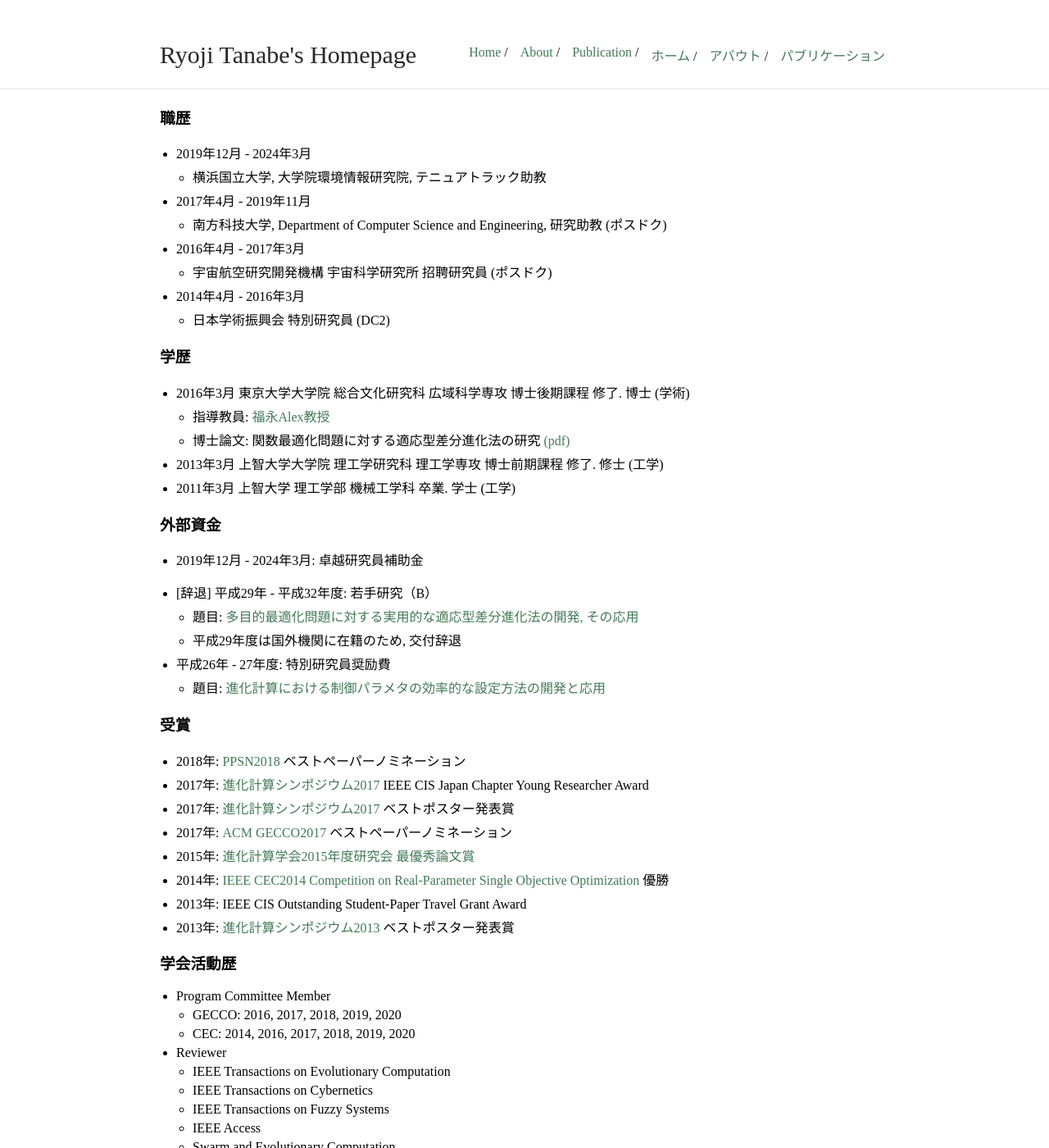
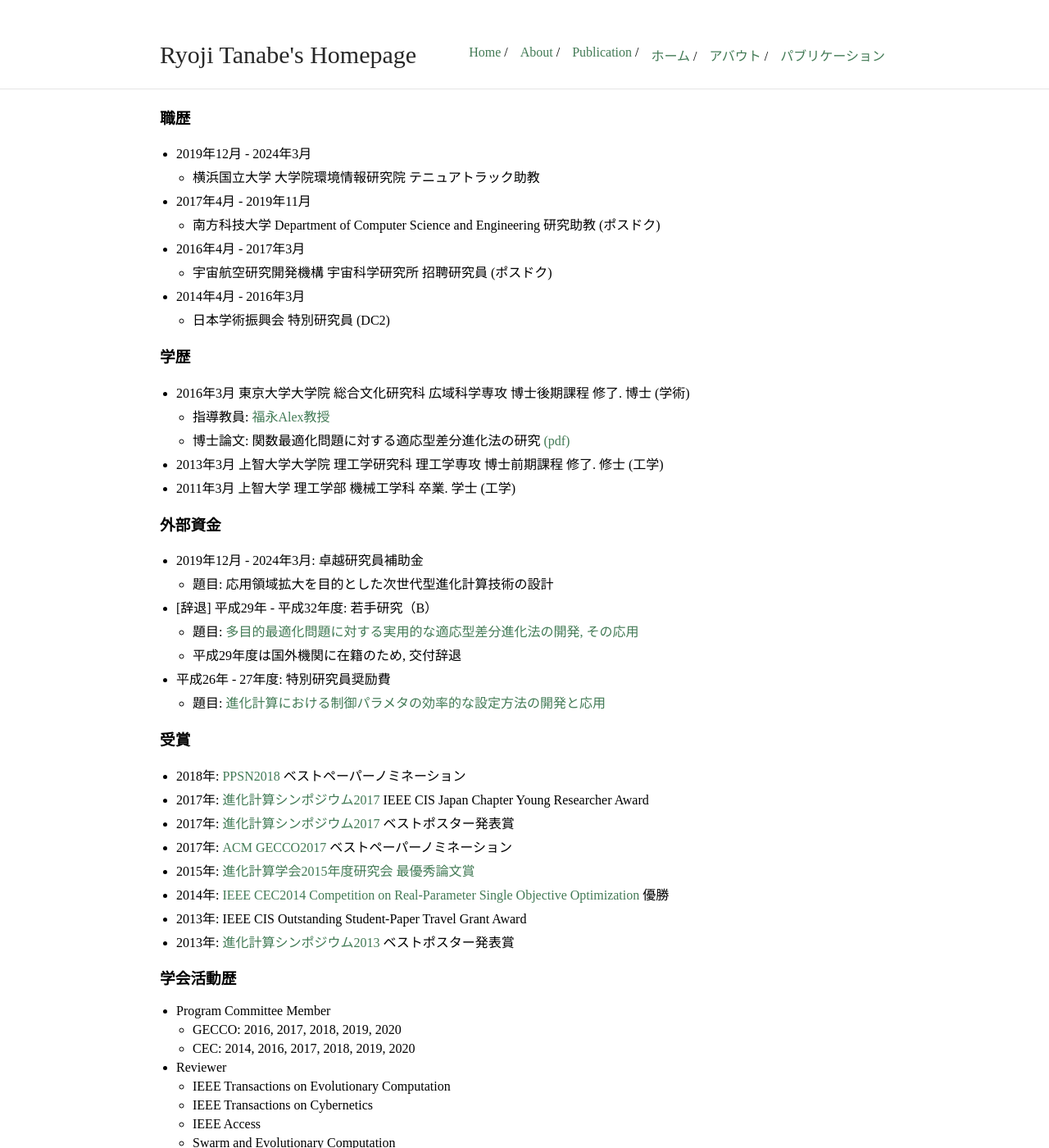
Before and after one commit to ryojitanabe/ryojitanabe.github.io, a Jekyll site: the page built from about-j.md, in a window 1280 px wide and 1400 px high. Shown: the whole window at 82% size. Built offline with Jekyll 4.4.1, drawn with Linux system fonts in a browser that asks for light colours.

Commit message:
fix some typos

```diff
--- a/about-j.md
+++ b/about-j.md
@@ -6,9 +6,9 @@ title: Ryoji Tanabe's Homepage
 ### 職歴
 
 * 2019年12月 - 2024年3月
-  * 横浜国立大学, 大学院環境情報研究院, テニュアトラック助教
+  * 横浜国立大学 大学院環境情報研究院 テニュアトラック助教
 * 2017年4月 - 2019年11月
-  * 南方科技大学, Department of Computer Science and Engineering, 研究助教 (ポスドク)
+  * 南方科技大学 Department of Computer Science and Engineering 研究助教 (ポスドク)
 * 2016年4月 - 2017年3月
   * 宇宙航空研究開発機構 宇宙科学研究所 招聘研究員 (ポスドク)
 * 2014年4月 - 2016年3月
@@ -26,6 +26,7 @@ title: Ryoji Tanabe's Homepage
 
 
 * 2019年12月 - 2024年3月: 卓越研究員補助金
+  * 題目: 応用領域拡大を目的とした次世代型進化計算技術の設計
 
 * [辞退] 平成29年 - 平成32年度: 若手研究（B）
   * 題目: [多目的最適化問題に対する実用的な適応型差分進化法の開発, その応用](https://kaken.nii.ac.jp/ja/grant/KAKENHI-PROJECT-17K12755/)
@@ -54,7 +55,6 @@ title: Ryoji Tanabe's Homepage
 * Reviewer
   * IEEE Transactions on Evolutionary Computation
   * IEEE Transactions on Cybernetics
-  * IEEE Transactions on Fuzzy Systems
   * IEEE Access
   * Swarm and Evolutionary Computation
   * Applied Soft Computing
```
Also changed, not shown: about.md (+2 -2 lines), publication.md (+1 -1 lines).
